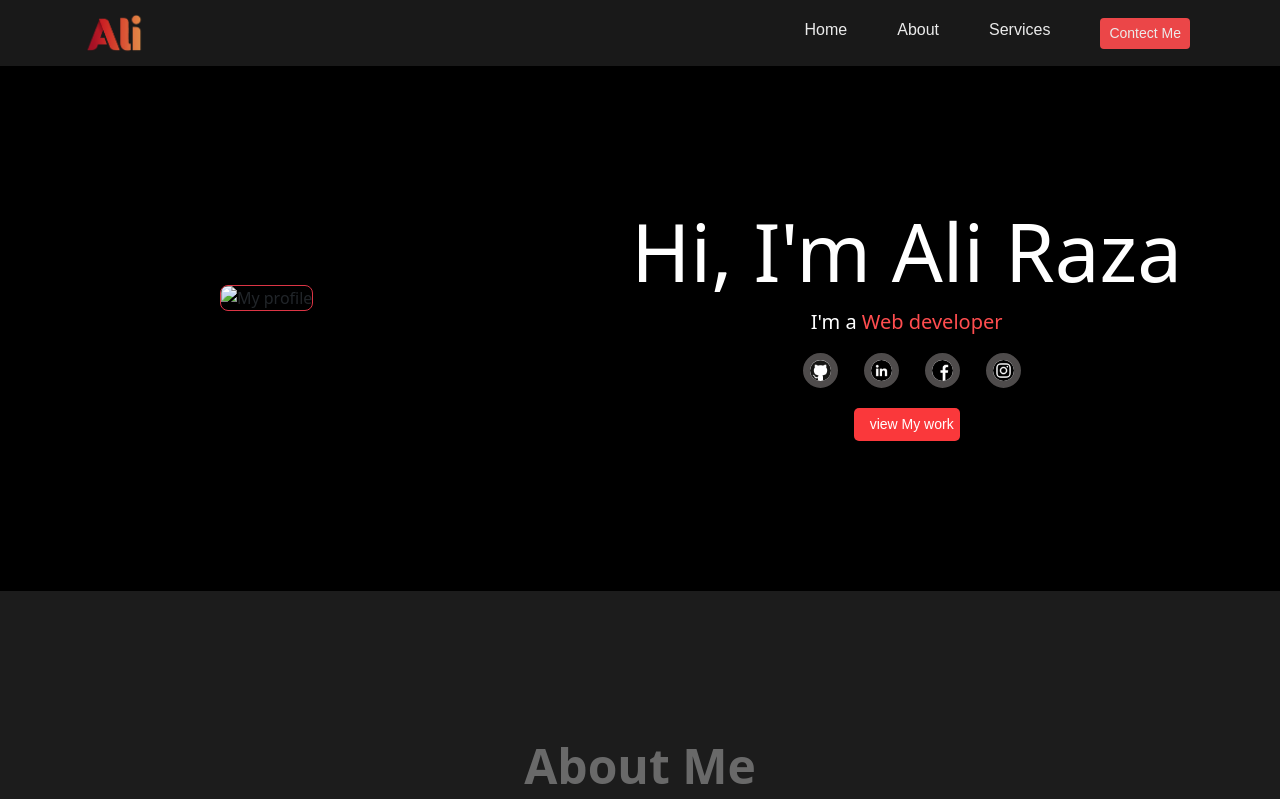
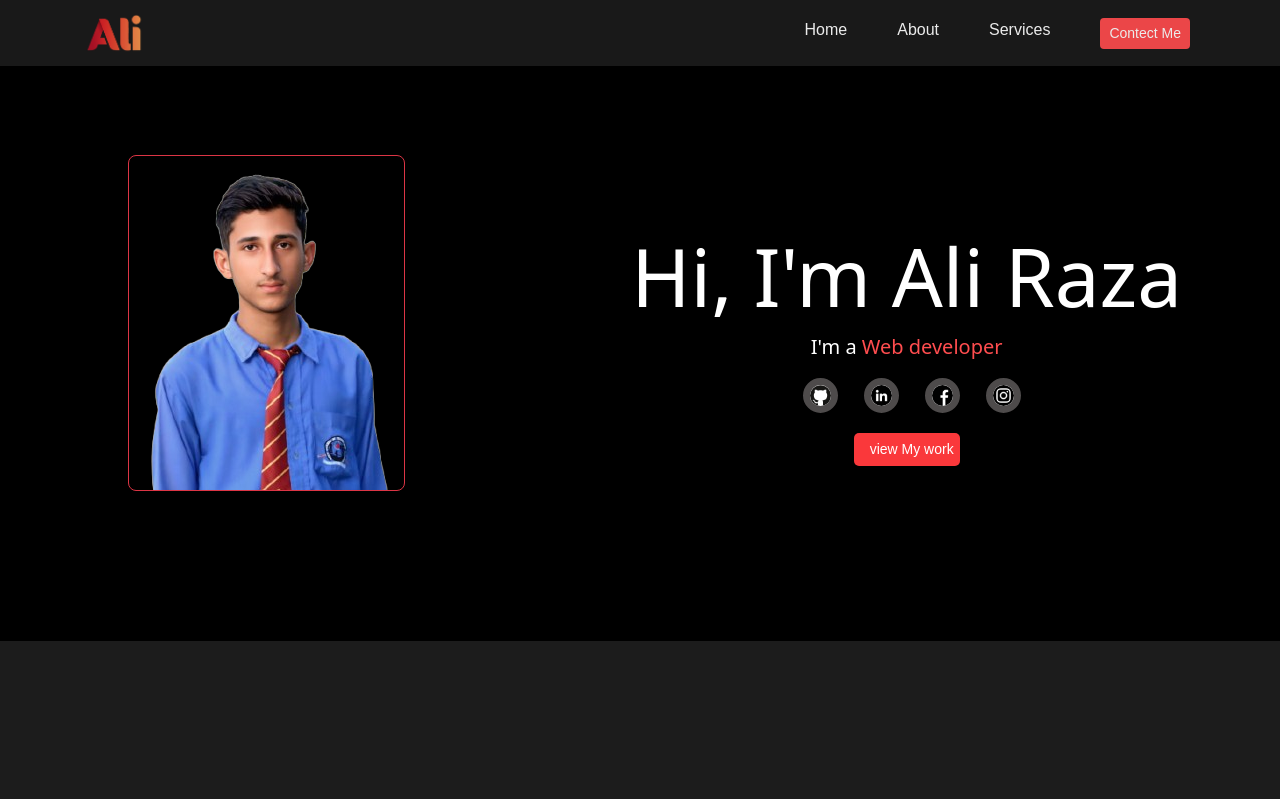
Before and after one commit to Ali-developer-12/My-orignal, a plain HTML site: page index.html in a window 1280 px wide. Shown: the top 799 px of the page. Drawn offline with Linux system fonts and the light colour scheme; files whose address does not match are found by name.

Commit message:
Update index.html

```diff
--- a/index.html
+++ b/index.html
@@ -33,7 +33,7 @@
                 <div class="row row1">
 
                     <div class="col-md-5 d-flex align-items-center justify-content-center">
-                        <img src="/update/assets/profile.png" alt="My profile" class="img-fluid border border-danger rounded-3">
+                        <img src="profile.png" alt="My profile" class="img-fluid border border-danger rounded-3">
                     </div>
                     <div class="col-md-7 d-flex flex-column justify-content-center align-items-center">
                         <h1 class="home-h1 display-1 pt-5">Hi, I'm Ali Raza</h1>
```
